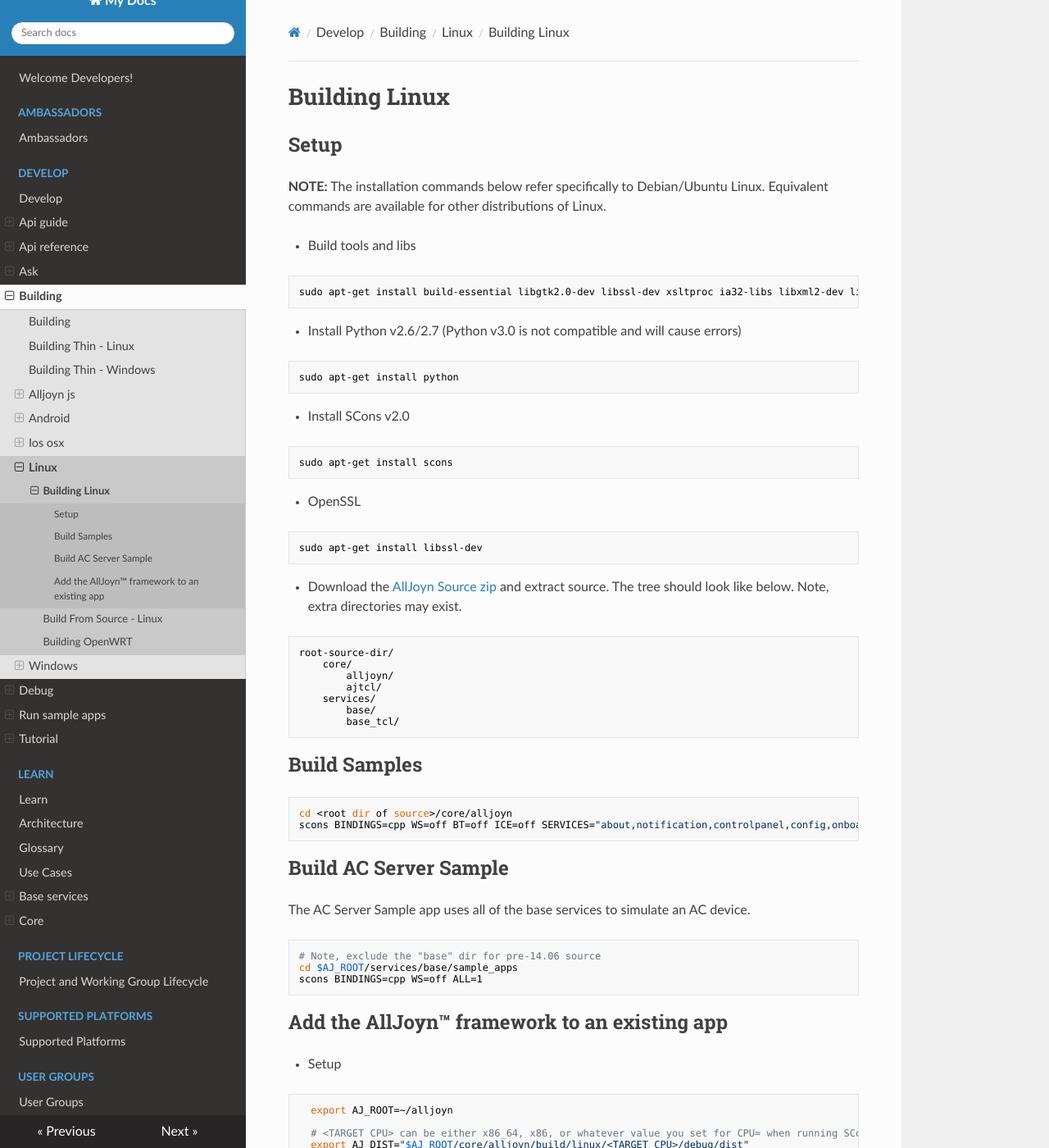
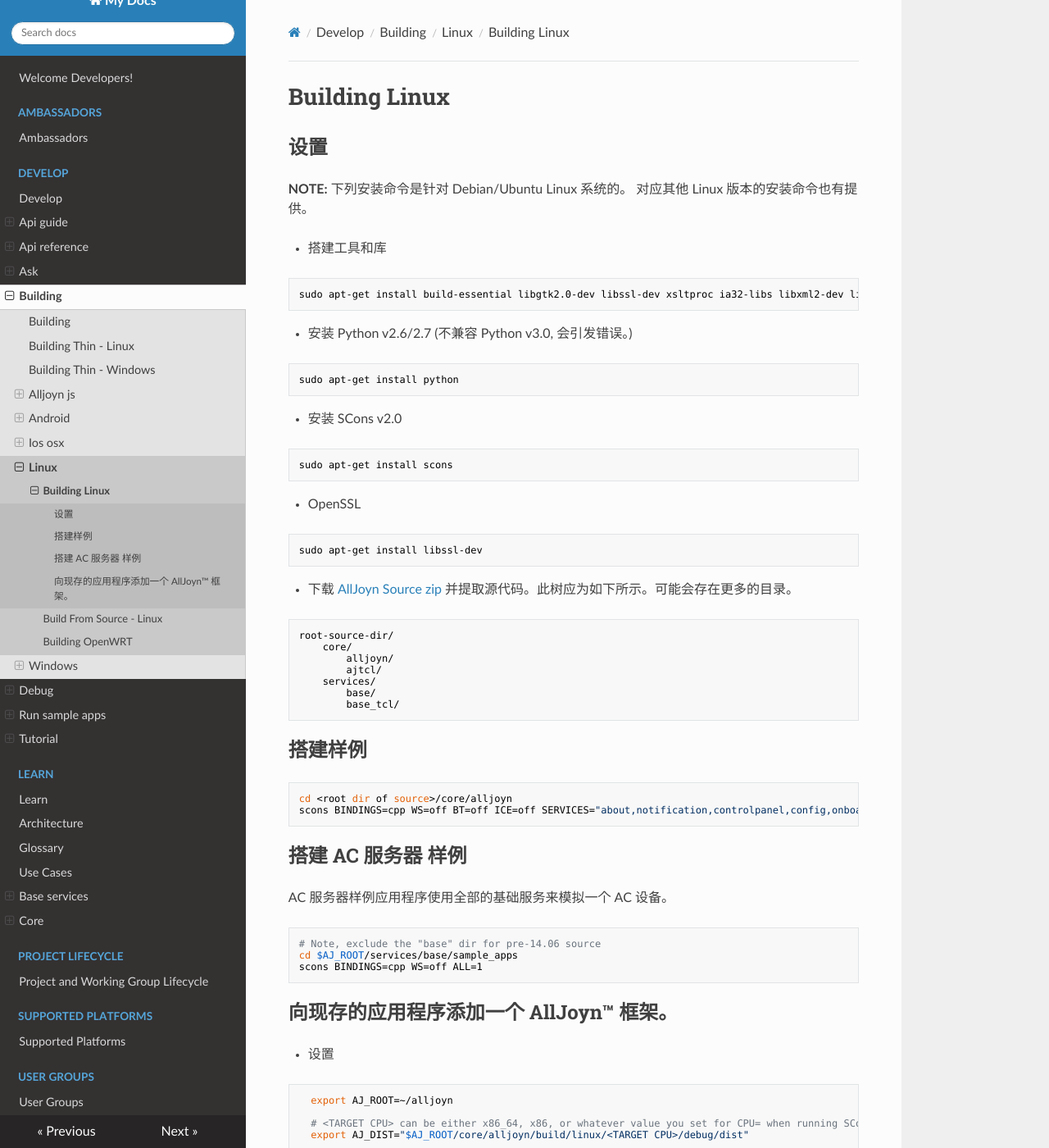
Before and after one commit to smart-conn/alljoyn-zh, an MkDocs documentation site: the page built from docs/develop/building/linux/index.md, in a window 1280 px wide and 1400 px high. Shown: the whole window at 82% size. Built offline with MkDocs 1.6.1, drawn with Linux system fonts in a browser that asks for light colours; nearby versions of some CDN libraries; some of the changed text lies outside the part shown.

Commit message:
Update index.md

````diff
--- a/docs/develop/building/linux/index.md
+++ b/docs/develop/building/linux/index.md
@@ -1,19 +1,18 @@
 # Building Linux
 
-## Setup
+## 设置
 
-**NOTE:** The installation commands below refer specifically to
-Debian/Ubuntu Linux. Equivalent commands are available for other distributions of Linux.
+**NOTE:** 下列安装命令是针对 Debian/Ubuntu Linux 系统的。 对应其他 Linux 版本的安装命令也有提供。
 
-* Build tools and libs
+* 搭建工具和库
 ```sh
 sudo apt-get install build-essential libgtk2.0-dev libssl-dev xsltproc ia32-libs libxml2-dev libcap-dev
 ```
-* Install Python v2.6/2.7 (Python v3.0 is not compatible and will cause errors)
+* 安装 Python v2.6/2.7 (不兼容 Python v3.0, 会引发错误。)
 ```sh
 sudo apt-get install python
 ```
-* Install SCons v2.0
+* 安装 SCons v2.0
 ```sh
 sudo apt-get install scons
 ```
@@ -21,8 +20,7 @@ sudo apt-get install scons
 ```sh
 sudo apt-get install libssl-dev
 ```
-* Download the [AllJoyn Source zip][download] and extract source. The tree
-  should look like below. Note, extra directories may exist.
+* 下载 [AllJoyn Source zip][download] 并提取源代码。此树应为如下所示。可能会存在更多的目录。
 ```sh
 root-source-dir/
     core/
@@ -34,17 +32,16 @@ root-source-dir/
 ```
 
 
-## Build Samples
+## 搭建样例
 
 ```sh
 cd <root dir of source>/core/alljoyn
 scons BINDINGS=cpp WS=off BT=off ICE=off SERVICES="about,notification,controlpanel,config,onboarding,sample_apps"
 ```
 
-## Build AC Server Sample
+## 搭建 AC 服务器 样例
 
-The AC Server Sample app uses all of the base services to simulate
-an AC device.
+AC 服务器样例应用程序使用全部的基础服务来模拟一个 AC 设备。
 
 ```sh
 # Note, exclude the "base" dir for pre-14.06 source
@@ -52,9 +49,9 @@ cd $AJ_ROOT/services/base/sample_apps
 scons BINDINGS=cpp WS=off ALL=1
 ```
 
-## Add the AllJoyn&trade; framework to an existing app
+## 向现存的应用程序添加一个 AllJoyn&trade; 框架。
 
-* Setup
+* 设置
 
 ```sh
   export AJ_ROOT=~/alljoyn
@@ -63,7 +60,7 @@ scons BINDINGS=cpp WS=off ALL=1
   export AJ_DIST="$AJ_ROOT/core/alljoyn/build/linux/<TARGET CPU>/debug/dist"
 ```
 
-* Add header include directories
+* 添加 header （包括目录）
 
 ```sh
 export CXXFLAGS="$CXXFLAGS \
@@ -76,7 +73,7 @@ export CXXFLAGS="$CXXFLAGS \
     -I$AJ_DIST/samples_common/inc"
 ```
 
-* Configure linker to include required libs
+* 配置连接器，以纳入所需要的库
 
 ```sh
 export LDFLAGS="$LDFLAGS \
````
